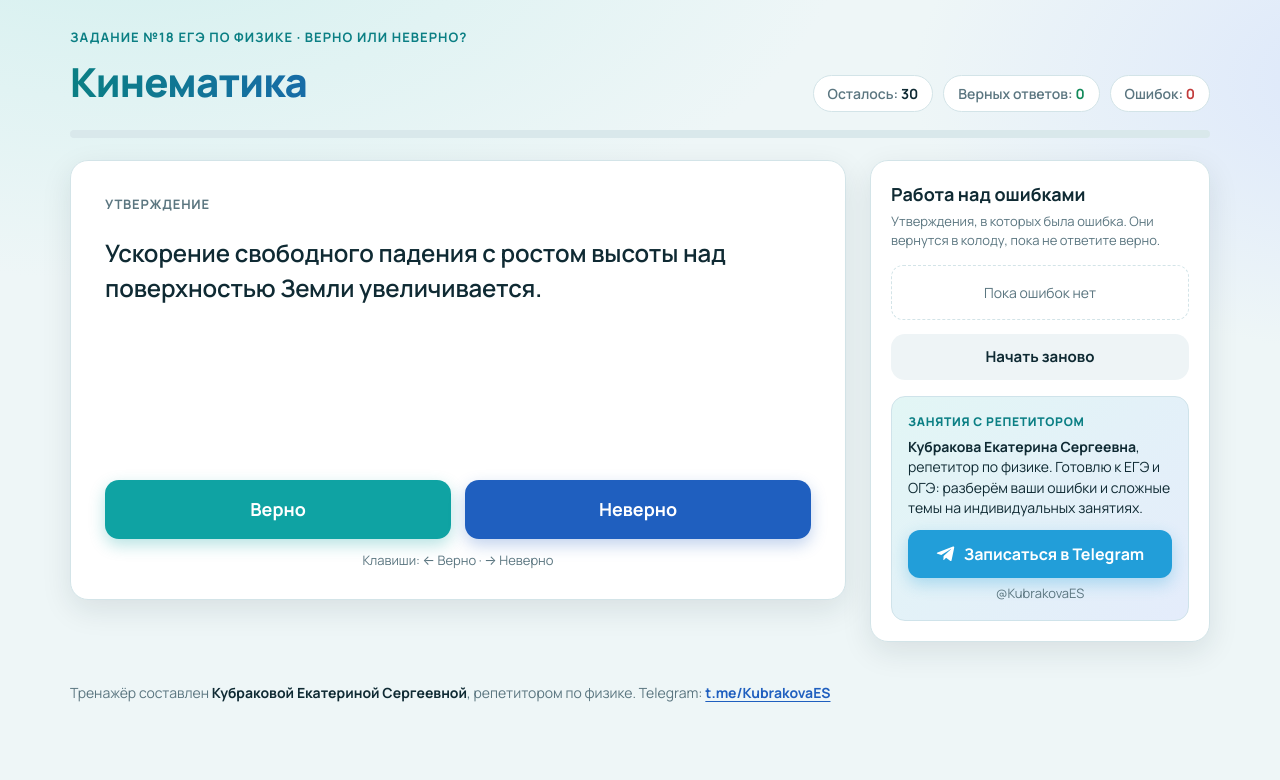
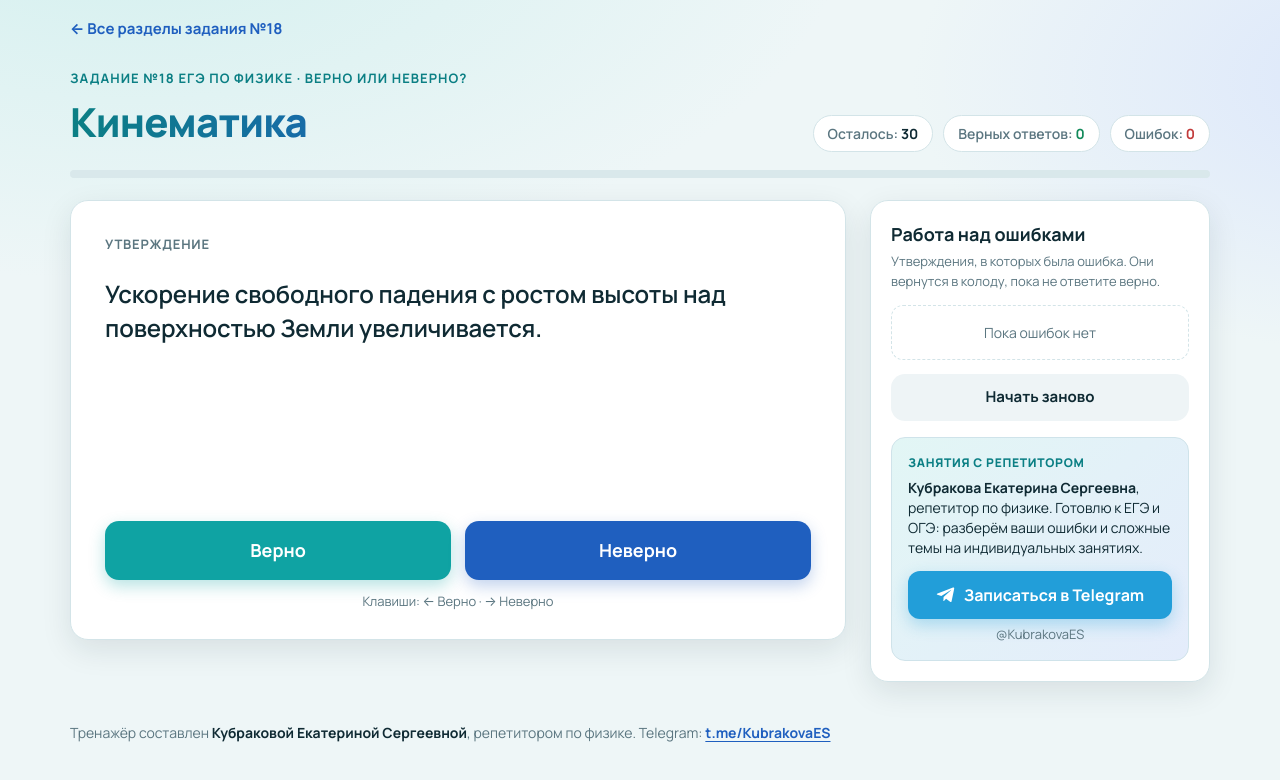
Before and after one commit to KubrakovaES/ege18-kinematika, a plain HTML site: page index.html in a window 1280 px wide. Drawn offline with nearby package versions, Linux system fonts and the light colour scheme.

Commit message:
Ссылка на общий тренажёр по всем разделам
Co-authored-by: Perplexity <noreply@perplexity.ai>

```diff
--- a/index.html
+++ b/index.html
@@ -103,6 +103,7 @@ footer b{color:var(--ink)}
 </style>
 </head>
 <body>
+<nav style="max-width:1180px;margin:0 auto;padding:16px 20px 0"><a href="https://kubrakovaes.github.io/ege18-fizika/" style="color:#1f5fbf;font-weight:700;text-decoration:none;font-size:15px">← Все разделы задания №18</a></nav>
 <header>
   <div>
     <div class="kicker">Задание №18 ЕГЭ по физике · Верно или неверно?</div>
```
